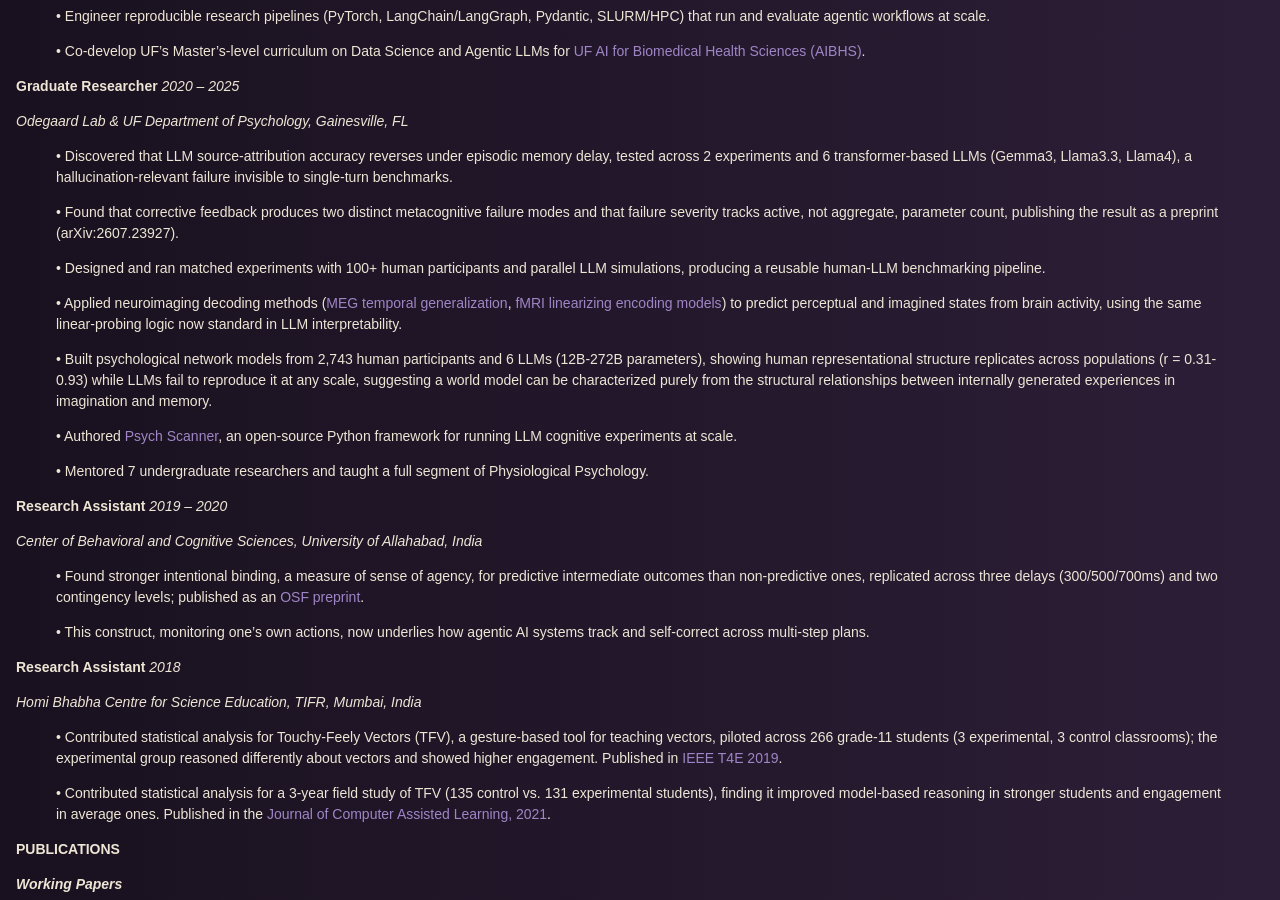
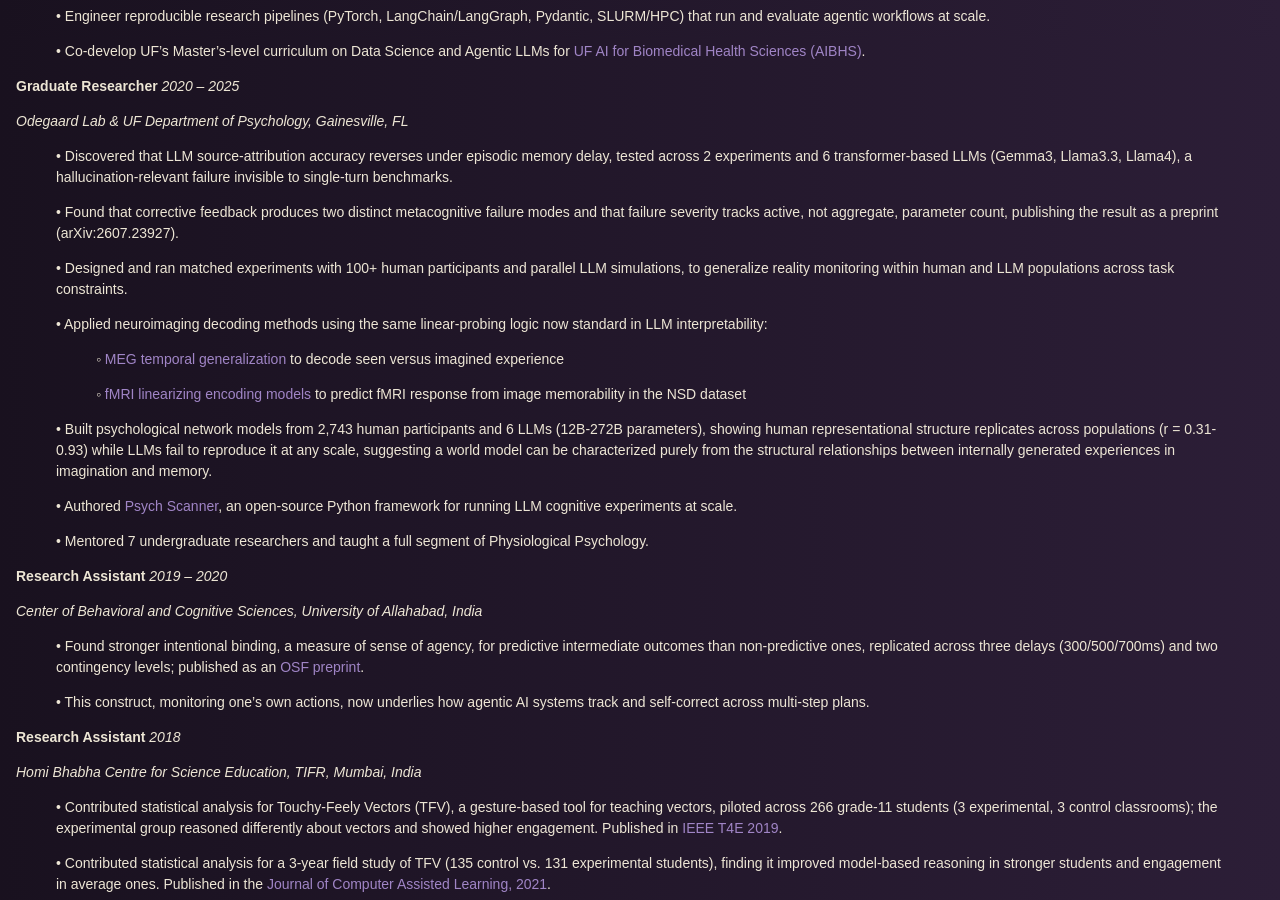
Before and after one commit to saurabhr/saurabhr.github.io, a Jekyll site: the page built from assets/sr_cv.md, in a window 1280 px wide and 900 px high, scrolled down 882 px. Built offline with Jekyll 4.4.1, drawn with Linux system fonts in a browser that asks for light colours; our own code applies the rules of GitHub Pages for plain Markdown files.

Commit message:
Fix CV neuroimaging bullet: split methods by actual prediction target, add reality-monitoring generalization detail
Co-Authored-By: Claude Sonnet 5 <noreply@anthropic.com>

```diff
--- a/assets/sr_cv.md
+++ b/assets/sr_cv.md
@@ -53,9 +53,13 @@ Thesis: [Intentional Binding in Future-Directed Intentions](https://osf.io/prepr
 
 > •	Found that corrective feedback produces two distinct metacognitive failure modes and that failure severity tracks active, not aggregate, parameter count, publishing the result as a preprint (arXiv:2607.23927).
 
-> •	Designed and ran matched experiments with 100+ human participants and parallel LLM simulations, producing a reusable human-LLM benchmarking pipeline.
+> •	Designed and ran matched experiments with 100+ human participants and parallel LLM simulations, to generalize reality monitoring within human and LLM populations across task constraints.
 
-> •	Applied neuroimaging decoding methods ([MEG temporal generalization](https://github.com/saurabhr/predict_perception_imagination_tgm), [fMRI linearizing encoding models](https://drive.google.com/file/d/19mZs-H6cwijz3ZLf41w1FYVcP_PmMGd9/view?usp=sharing)) to predict perceptual and imagined states from brain activity, using the same linear-probing logic now standard in LLM interpretability.
+> •	Applied neuroimaging decoding methods using the same linear-probing logic now standard in LLM interpretability:
+>
+>> ◦	[MEG temporal generalization](https://github.com/saurabhr/predict_perception_imagination_tgm) to decode seen versus imagined experience
+>>
+>> ◦	[fMRI linearizing encoding models](https://drive.google.com/file/d/19mZs-H6cwijz3ZLf41w1FYVcP_PmMGd9/view?usp=sharing) to predict fMRI response from image memorability in the NSD dataset
 
 > •	Built psychological network models from 2,743 human participants and 6 LLMs (12B-272B parameters), showing human representational structure replicates across populations (r = 0.31-0.93) while LLMs fail to reproduce it at any scale, suggesting a world model can be characterized purely from the structural relationships between internally generated experiences in imagination and memory.
 
```
Also changed, not shown: 1 other file.
